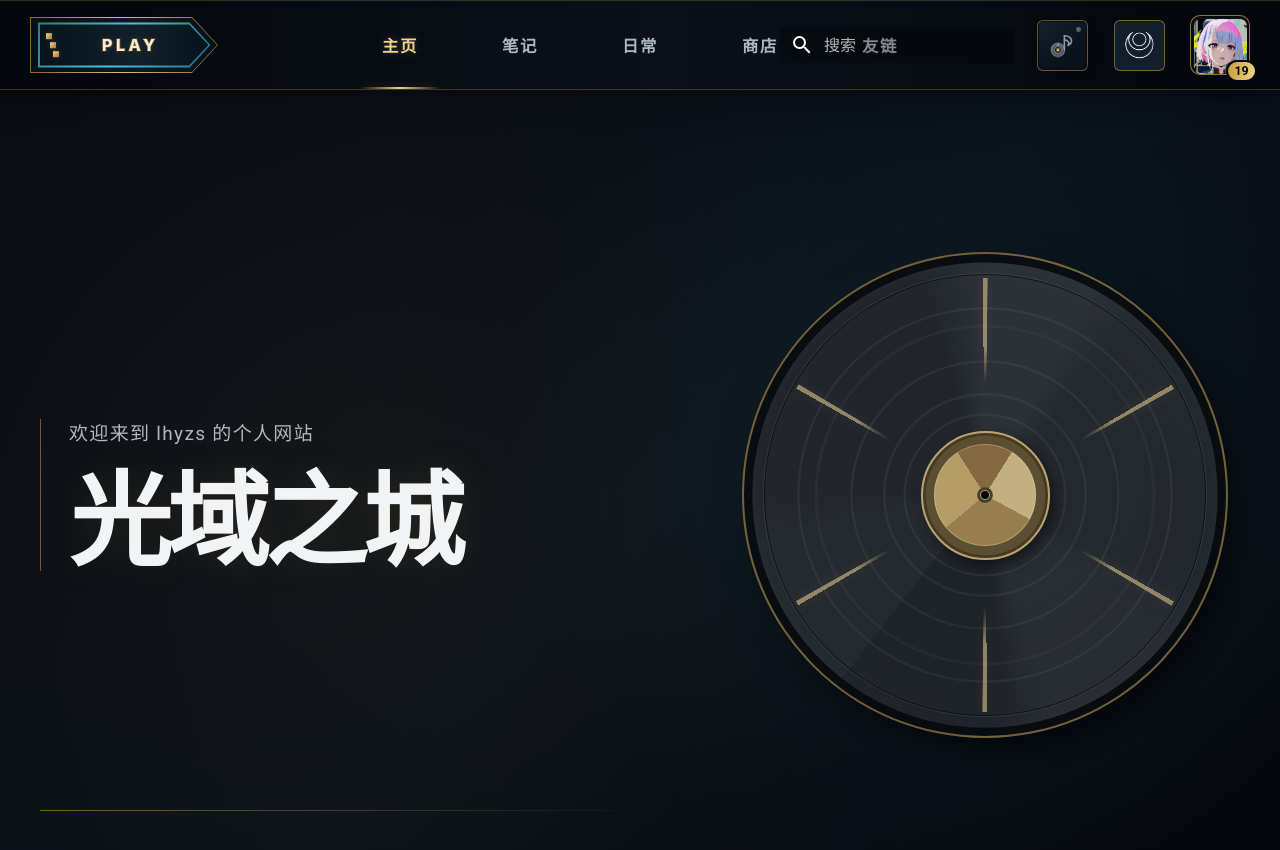
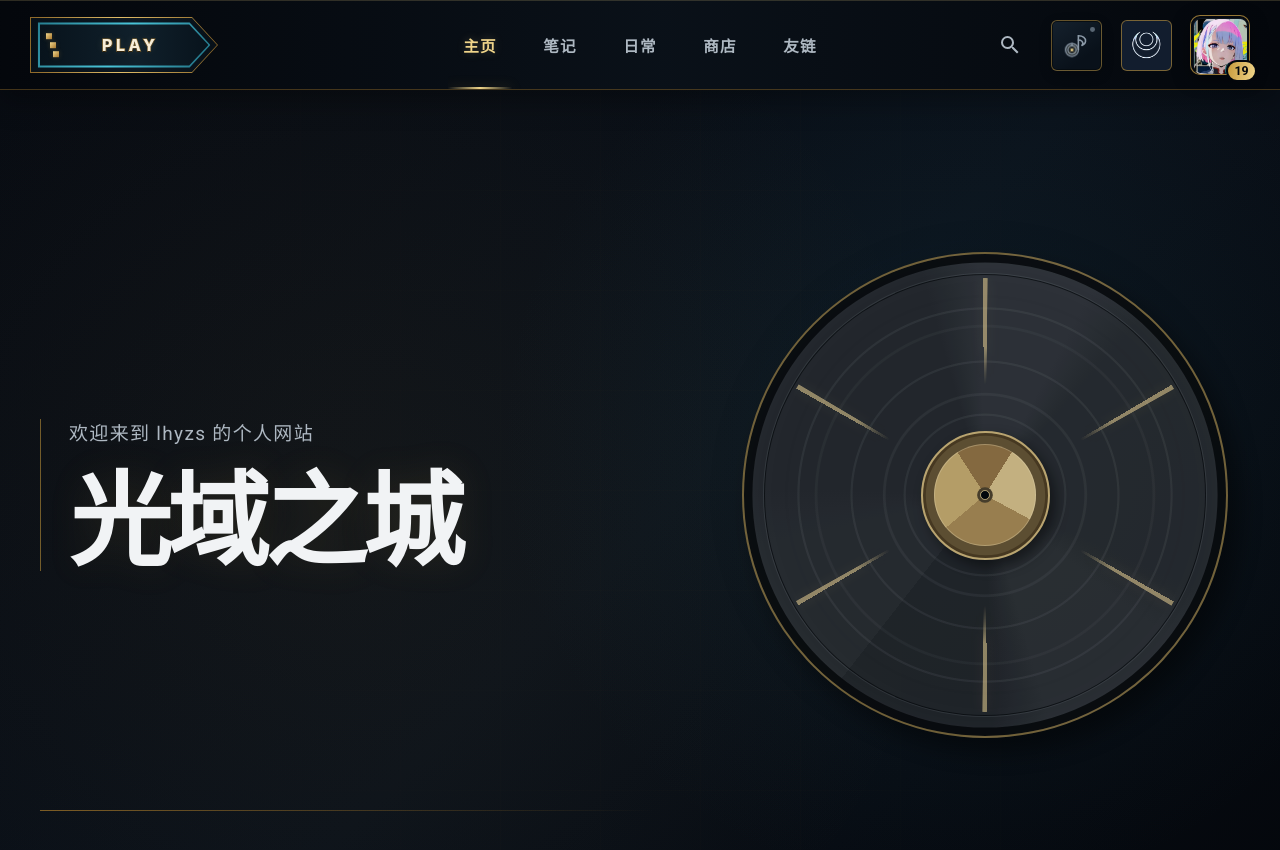
Before and after one commit to lhyzs-hub/lhyzs, an MkDocs documentation site: the page built from docs/index.md, in a window 1280 px wide and 900 px high. Shown: the top 850 px of the window. Built offline with MkDocs 1.6.1 and Material for MkDocs 9.7.7, drawn with Linux system fonts in a browser that asks for light colours; a script that is not in the unit is left out.

Commit message:
prevent notebook header overlap

```diff
--- a/docs/assets/stylesheets/theme-v2.css
+++ b/docs/assets/stylesheets/theme-v2.css
@@ -1792,7 +1792,44 @@ html[data-lhyzs-theme="light"] .note-row:focus-visible .note-row__main strong {
   }
 }
 
-@media (max-width: 56rem) {
+/* Laptop header: reserve separate lanes for centered navigation and right tools. */
+@media (min-width: 60rem) and (max-width: 120rem) {
+  .md-header__inner {
+    gap: 0.65rem;
+  }
+
+  .game-nav .md-tabs__list {
+    gap: 0.75rem;
+  }
+
+  .game-nav .md-tabs__link {
+    min-width: 3.25rem;
+    padding-inline: 0.45rem;
+    font-size: 0.78rem;
+    letter-spacing: 0.075em;
+  }
+
+  .md-search {
+    flex-basis: 8.5rem !important;
+    width: 8.5rem !important;
+  }
+}
+
+@media (min-width: 60rem) and (max-width: 80rem) {
+  .md-search {
+    display: none !important;
+  }
+
+  .md-header__button.md-icon[for="__search"] {
+    display: inline-flex !important;
+    flex: 0 0 2.5rem;
+    align-items: center;
+    justify-content: center;
+    margin-left: auto;
+  }
+}
+
+@media (max-width: 60rem) {
   .md-header {
     height: 7.5rem;
   }
--- a/docs/service-worker.js
+++ b/docs/service-worker.js
@@ -1,4 +1,4 @@
-const CACHE_VERSION = "lhyzs-site-v25";
+const CACHE_VERSION = "lhyzs-site-v26";
 const CACHE_NAME = `lhyzs-offline-${CACHE_VERSION}`;
 const SCOPE_URL = new URL(self.registration.scope);
 const OFFLINE_PAGE = new URL("404.html", SCOPE_URL).href;
```
